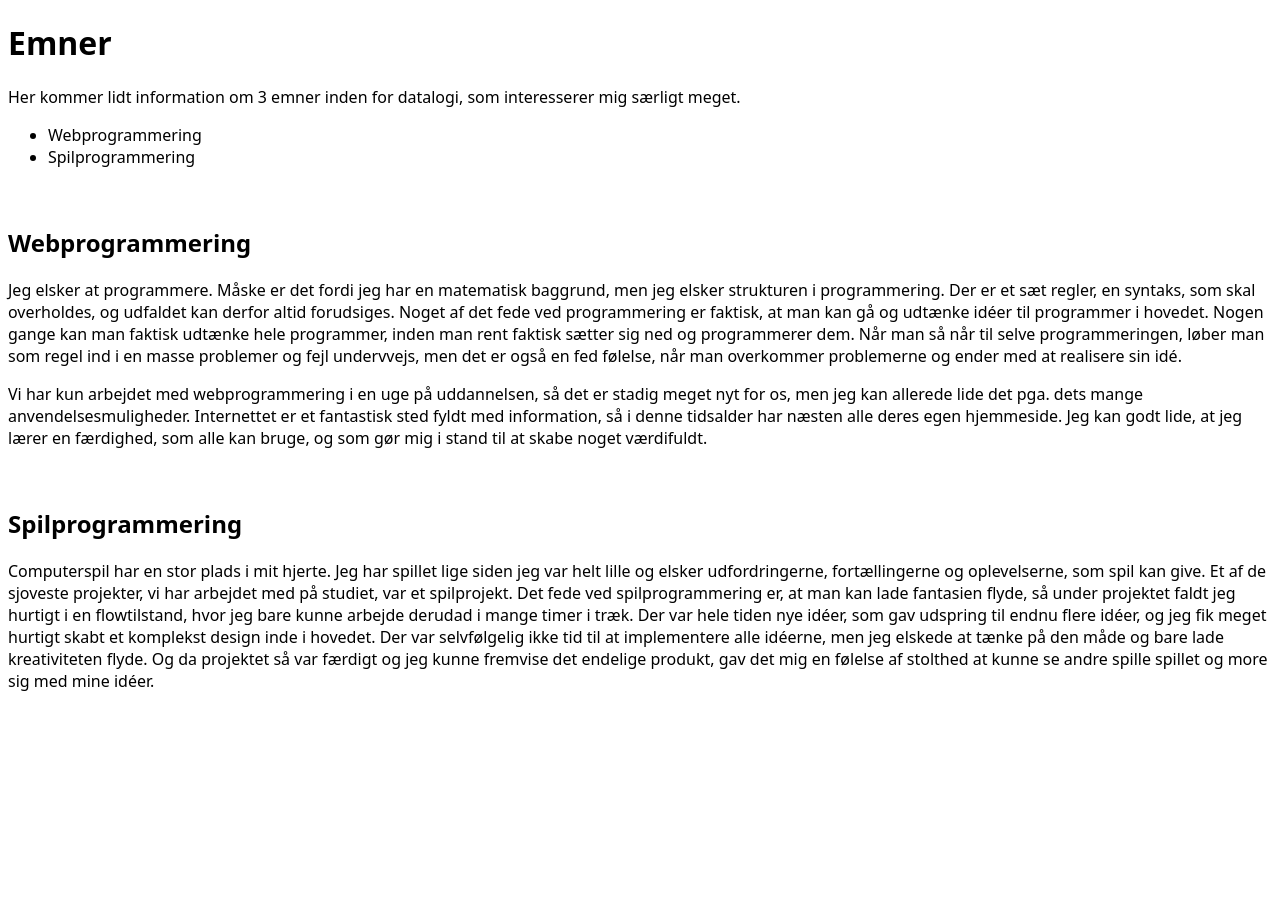
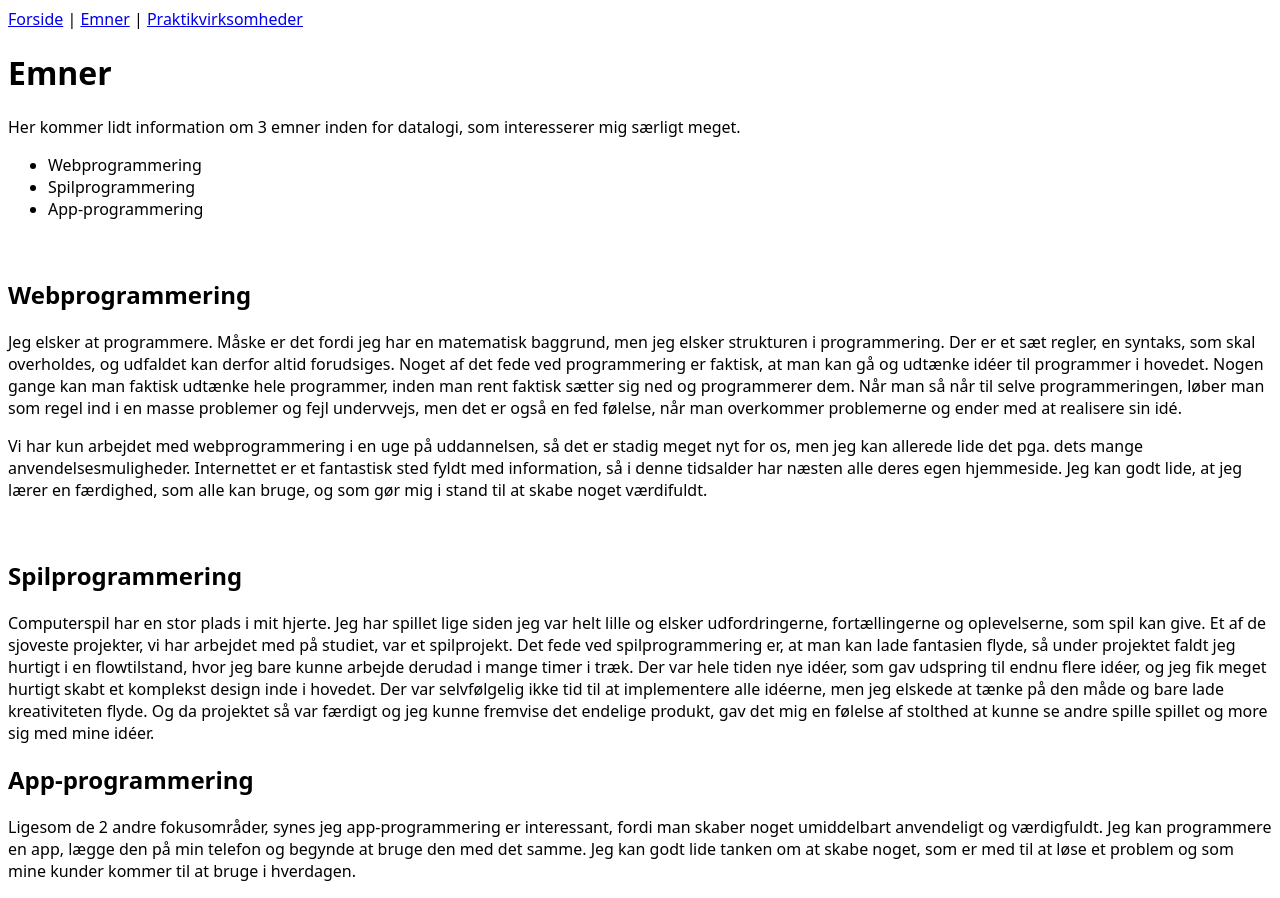
Before and after one commit to BenjaminKyhn/Demo_website, a plain HTML site: page public/emner.html in a window 1280 px wide. Before the commit the page ends 800 px from the top, so only its background shows below. Drawn offline with Linux system fonts and the light colour scheme.

Commit message:
Tilføjet en nav bar

```diff
--- a/public/emner.html
+++ b/public/emner.html
@@ -7,11 +7,18 @@
     <link rel="stylesheet" href="style.css">
 </head>
 <body>
+    <nav>
+        <a href="/">Forside</a> |
+        <a href="/emner.html">Emner</a> |
+        <a href="/praktikvirksomheder.html">Praktikvirksomheder</a>
+      </nav>
+
     <h1>Emner</h1>
     <p>Her kommer lidt information om 3 emner inden for datalogi, som interesserer mig særligt meget.</p>
     <ul>
         <li>Webprogrammering</li>
         <li>Spilprogrammering</li>
+        <li>App-programmering</li>
       </ul>
       <br>
       <h2>Webprogrammering</h2>
@@ -20,5 +27,7 @@
       <br>
       <h2>Spilprogrammering</h2>
       <p>Computerspil har en stor plads i mit hjerte. Jeg har spillet lige siden jeg var helt lille og elsker udfordringerne, fortællingerne og oplevelserne, som spil kan give. Et af de sjoveste projekter, vi har arbejdet med på studiet, var et spilprojekt. Det fede ved spilprogrammering er, at man kan lade fantasien flyde, så under projektet faldt jeg hurtigt i en flowtilstand, hvor jeg bare kunne arbejde derudad i mange timer i træk. Der var hele tiden nye idéer, som gav udspring til endnu flere idéer, og jeg fik meget hurtigt skabt et komplekst design inde i hovedet. Der var selvfølgelig ikke tid til at implementere alle idéerne, men jeg elskede at tænke på den måde og bare lade kreativiteten flyde. Og da projektet så var færdigt og jeg kunne fremvise det endelige produkt, gav det mig en følelse af stolthed at kunne se andre spille spillet og more sig med mine idéer.</p>
+      <h2>App-programmering</h2>
+      <p>Ligesom de 2 andre fokusområder, synes jeg app-programmering er interessant, fordi man skaber noget umiddelbart anvendeligt og værdigfuldt. Jeg kan programmere en app, lægge den på min telefon og begynde at bruge den med det samme. Jeg kan godt lide tanken om at skabe noget, som er med til at løse et problem og som mine kunder kommer til at bruge i hverdagen.</p>
     </body>
 </html>
```
Also changed, not shown: public/index.html (+6 -0 lines), public/praktikvirksomheder.html (+6 -0 lines).
